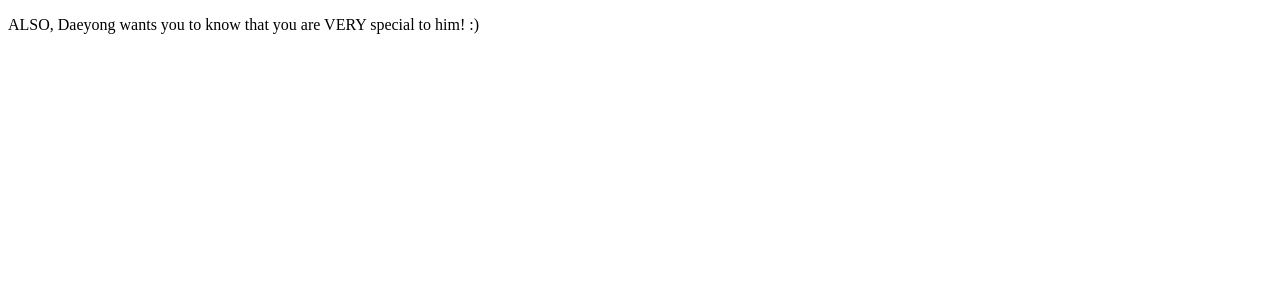
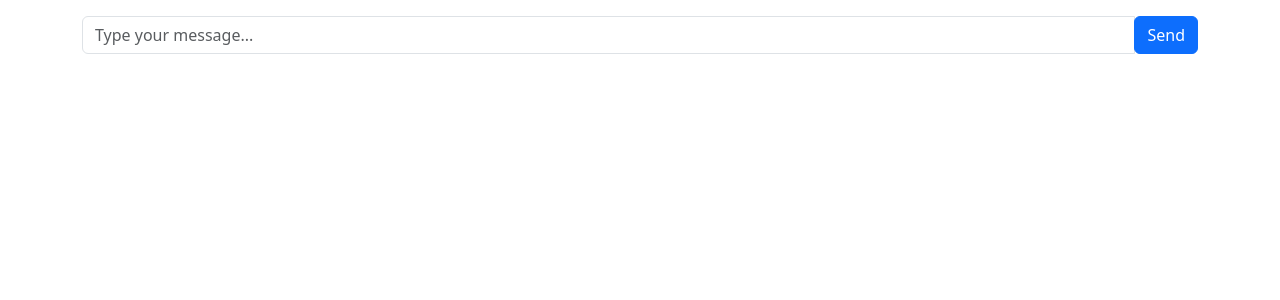
Before and after one commit to DaeyongK/Melodiqueue, a Django app: page /main in a window 1280 px wide. Shown: the top 300 px of the page. Run offline with Django 5.2, Linux system fonts and the light colour scheme.

Commit message:
Initial chatbot interface done

```diff
--- a/Melodiqueue/Melodiqueue/settings.py
+++ b/Melodiqueue/Melodiqueue/settings.py
@@ -164,11 +164,13 @@ USE_TZ = True
 # https://docs.djangoproject.com/en/5.0/howto/static-files/
 
 STATIC_URL = 'static/'
+STATIC_ROOT = BASE_DIR / 'static'
 
 # Default primary key field type
 # https://docs.djangoproject.com/en/5.0/ref/settings/#default-auto-field
 
 DEFAULT_AUTO_FIELD = 'django.db.models.BigAutoField'
+STATICFILES_DIRS = [BASE_DIR / 'api/static']
 
 AUTHENTICATION_BACKENDS = (
     'django.contrib.auth.backends.ModelBackend',
--- a/Melodiqueue/api/templates/html/main.html
+++ b/Melodiqueue/api/templates/html/main.html
@@ -4,13 +4,28 @@
     <meta charset="UTF-8">
     <meta name="viewport" content="width=device-width, initial-scale=1.0">
     <title>Welcome</title>
+    <link href="https://cdn.jsdelivr.net/npm/bootstrap@5.3.2/dist/css/bootstrap.min.css" rel="stylesheet" integrity="sha384-T3c6CoIi6uLrA9TneNEoa7RxnatzjcDSCmG1MXxSR1GAsXEV/Dwwykc2MPK8M2HN" crossorigin="anonymous">
+    <script src="https://cdn.jsdelivr.net/npm/bootstrap@5.3.2/dist/js/bootstrap.bundle.min.js" integrity="sha384-C6RzsynM9kWDrMNeT87bh95OGNyZPhcTNXj1NW7RuBCsyN/o0jlpcV8Qyq46cDfL" crossorigin="anonymous"></script>
+    {% load static %}
+    <link rel="stylesheet" type="text/css" href="{% static 'css/main.css' %}">
+    <link rel="icon" href="{% static 'favicon.ico' %}" type="image/x-icon">
 </head>
 <body>
-
+    <div class="container chat-container">
+        <div class="chat-box" id="chatBox">
+            <!-- Chat messages will be displayed here -->
+        </div>
+        <div class="input-group mt-3">
+            <input type="text" class="form-control" placeholder="Type your message..." id="userInput">
+            <div class="input-group-append">
+                <button class="btn btn-primary" type="button" onclick="sendMessage()">Send</button>
+            </div>
+        </div>
+    </div>
     {% if user.is_authenticated %}
     <p>You are signed in as {{user.email}} </p>
     <a href="logout">Logout</a>
     {% endif %}
-    <p>ALSO, Daeyong wants you to know that you are VERY special to him! :)</p>
+    <script src="{% static 'js/main.js' %}"></script>
 </body>
 </html>
--- a/Melodiqueue/api/urls.py
+++ b/Melodiqueue/api/urls.py
@@ -4,4 +4,5 @@ urlpatterns = [
     path('', views.index),
     path('main', views.main),
     path('logout', views.logout_view),
+    path('generate_response/<param>/', views.generate_response, name='generate_response'),
 ]
--- a/Melodiqueue/api/views.py
+++ b/Melodiqueue/api/views.py
@@ -1,3 +1,4 @@
+from django.http import JsonResponse
 from django.shortcuts import render, redirect
 from django.contrib.auth import logout
 
@@ -10,3 +11,7 @@ def main(request):
 def logout_view(request):
     logout(request)
     return redirect("/")
+
+def generate_response(request, param):
+    result = "You said: " + str(param)
+    return JsonResponse({'result': result})
```
